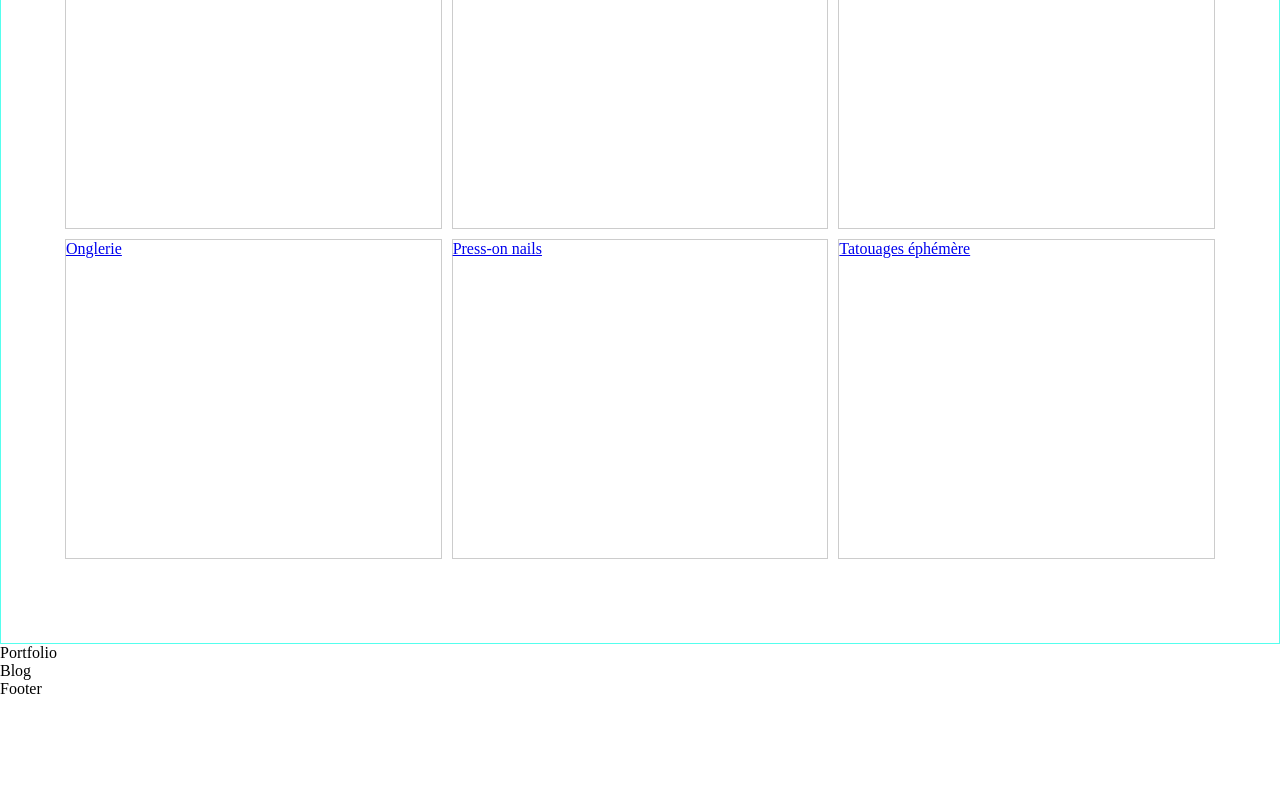
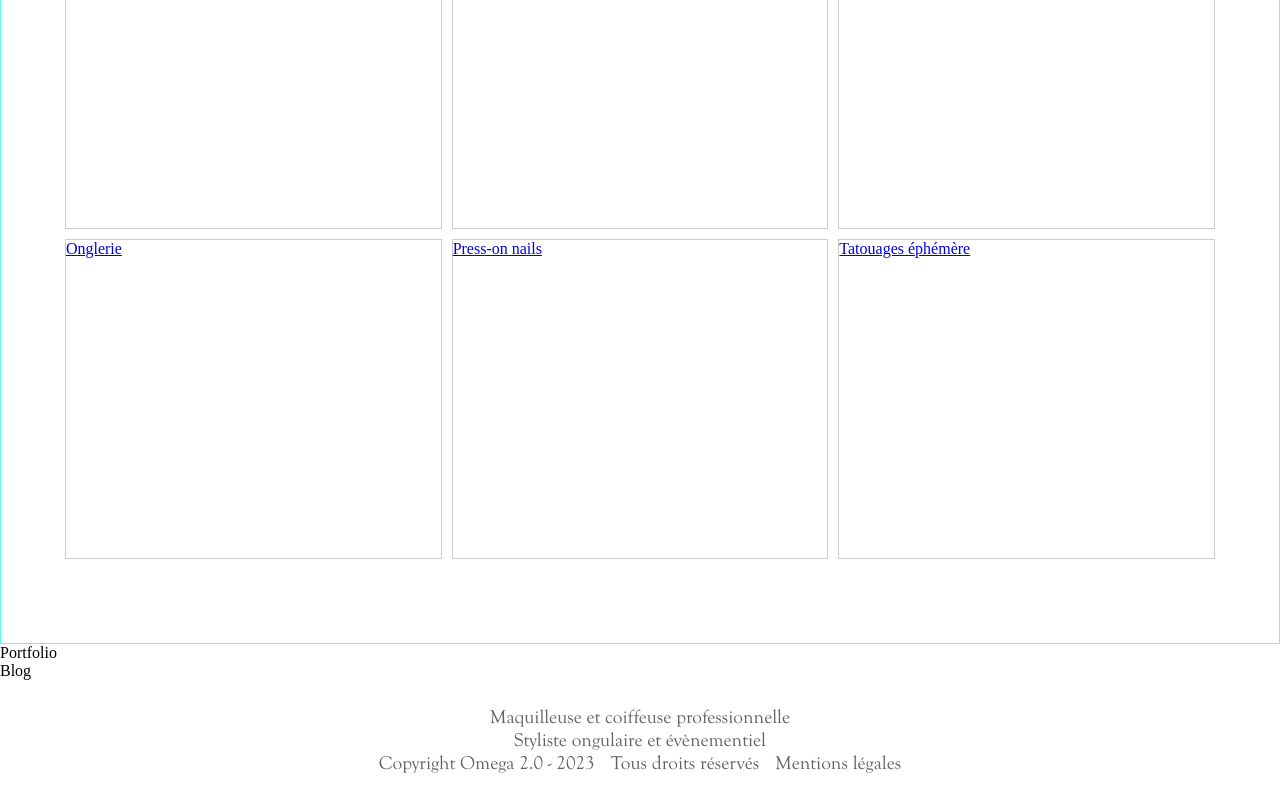
Before and after one commit to Gasyh3/omega2.0, a React (Vite) app in the folder client/: page /main in a window 1280 px wide. Shown: the part 2300-3100 px from the top of the page. Before the commit the page ends 2998 px from the top, so only its background shows below. Built offline with nearby package versions, Linux system fonts and the light colour scheme; a web font is replaced by a local one.

Commit message:
Update footer

```diff
--- a/client/src/layout/Footer/Footer.jsx
+++ b/client/src/layout/Footer/Footer.jsx
@@ -4,7 +4,13 @@ import './Footer.scss'
 function Footer() {
   return (
     <div className="footer">
-        Footer
+        <p className="footer__text goudy">Maquilleuse et coiffeuse professionnelle</p>
+        <p className="footer__text  goudy">Styliste ongulaire et évènementiel</p>
+        <div className="footer__right">
+          <p className="footer__text goudy">Copyright Omega 2.0 - 2023</p>
+          <p className="footer__text goudy">Tous droits réservés</p>
+          <a href="/" className="footer__text goudy">Mentions légales</a>
+        </div>
     </div>
   )
 }
--- a/client/src/layout/Footer/Footer.scss
+++ b/client/src/layout/Footer/Footer.scss
@@ -1 +1,20 @@
 @import "../../main.scss";
+
+.footer {
+    height: 15vh;
+    display: flex;
+    flex-direction: column;
+    justify-content: center;
+    align-items: center;
+
+    &__right {
+        display: flex;
+    }
+
+    &__text {
+        color: $color-primary;
+        font-size: 1.2rem;
+        margin: 0 0.5rem;
+        text-decoration: none;
+    }
+}
--- a/client/src/main.scss
+++ b/client/src/main.scss
@@ -56,3 +56,5 @@ ul {
 .content {
     margin-top: 10vh;
 }
+
+$color-primary: #626060;
```
